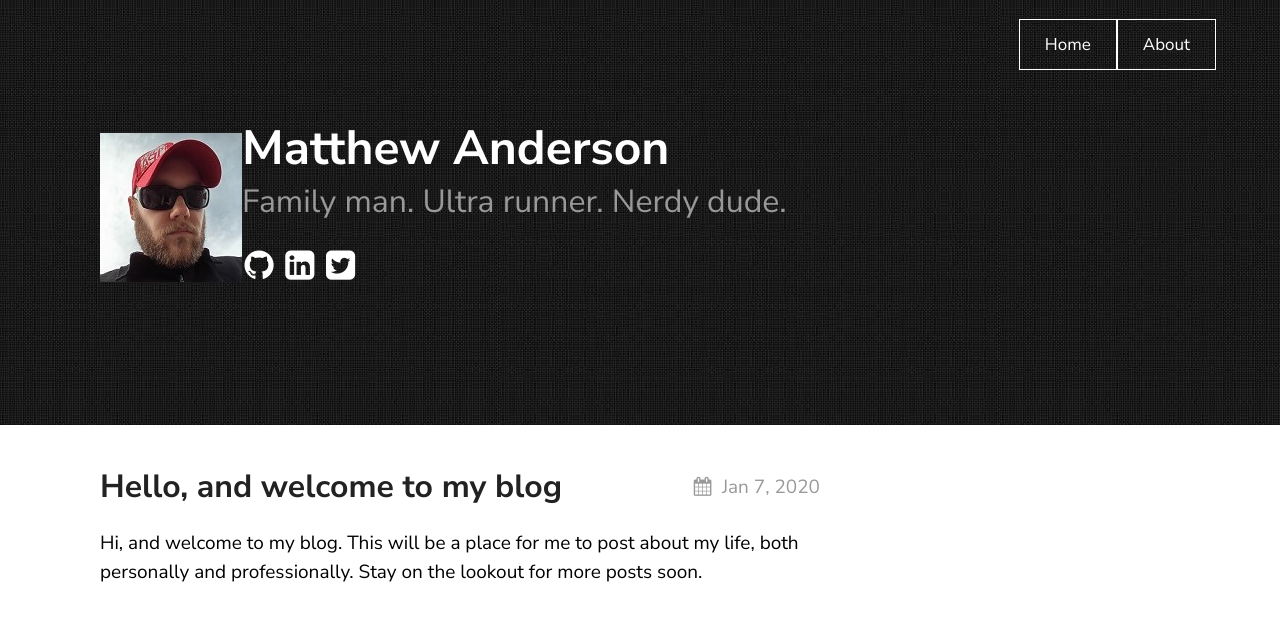
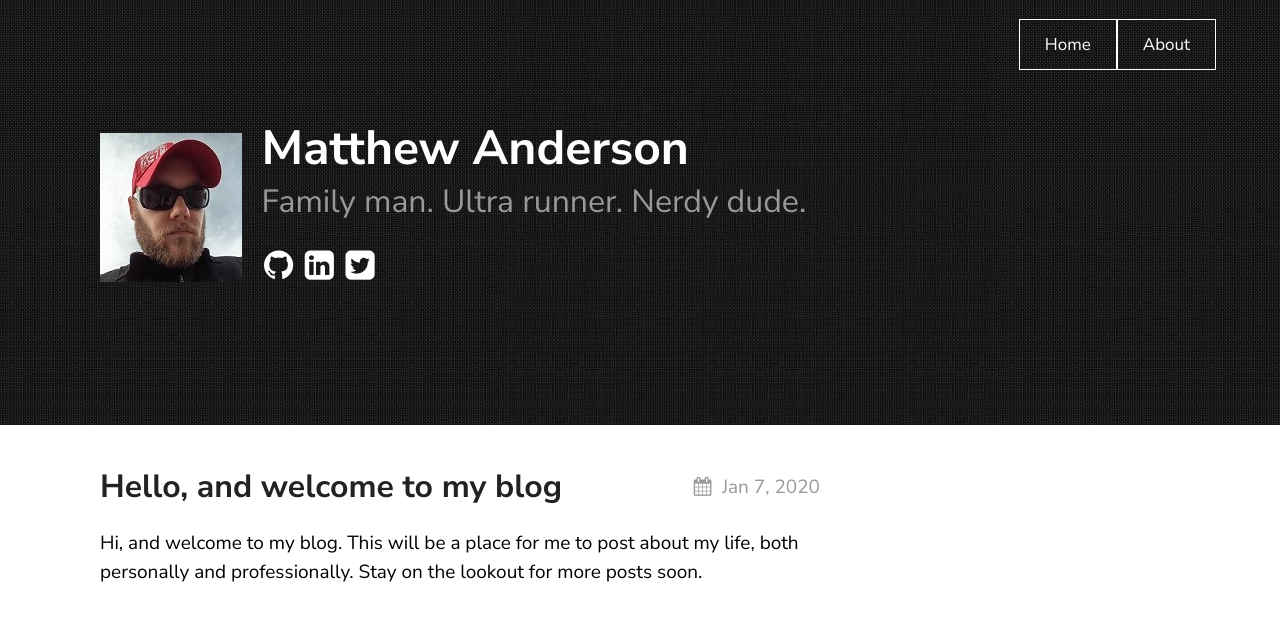
Before and after one commit to samarsault/texture, a Jekyll site: the page built from index.md, in a window 1280 px wide. Shown: the top 621 px of the page. Built offline with Jekyll 4.4.1, drawn with Linux system fonts in a browser that asks for light colours.

Commit message:
Added more spaces to header.

```diff
--- a/_includes/page_header.html
+++ b/_includes/page_header.html
@@ -5,7 +5,7 @@
 				<td rowspan="3">
 					<img src="{{ site.baseurl }}/assets/photos/bio-photo.jpg" class="user-image" alt="{{ site.texture.title }}">
 				</td>
-				<td rowspan="3">		</td>
+				<td rowspan="3">&nbsp;&nbsp;&nbsp;&nbsp;</td>
 				<td>
 					<h1>{{ site.texture.title }}</h1>
 				</td>
```
